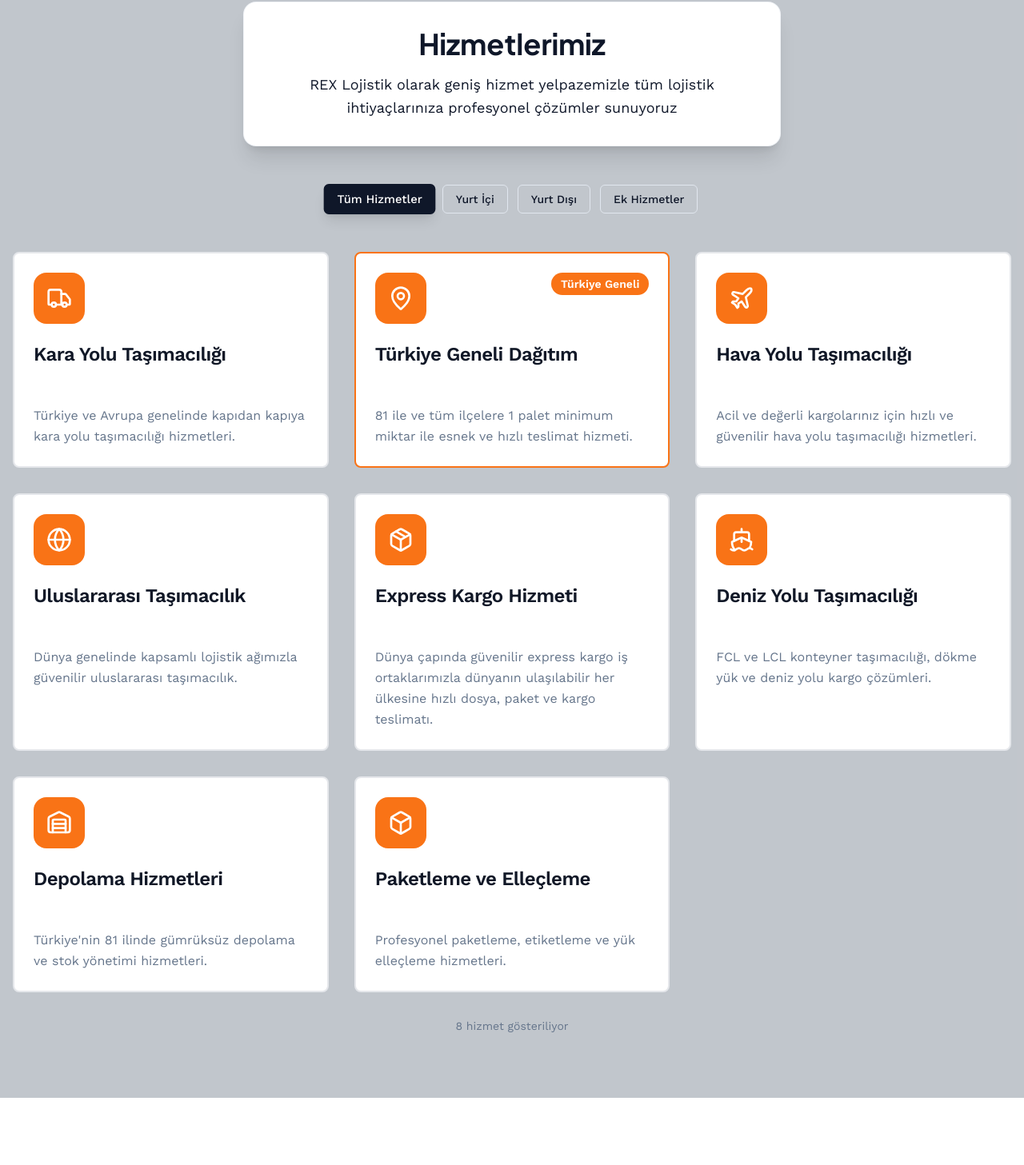
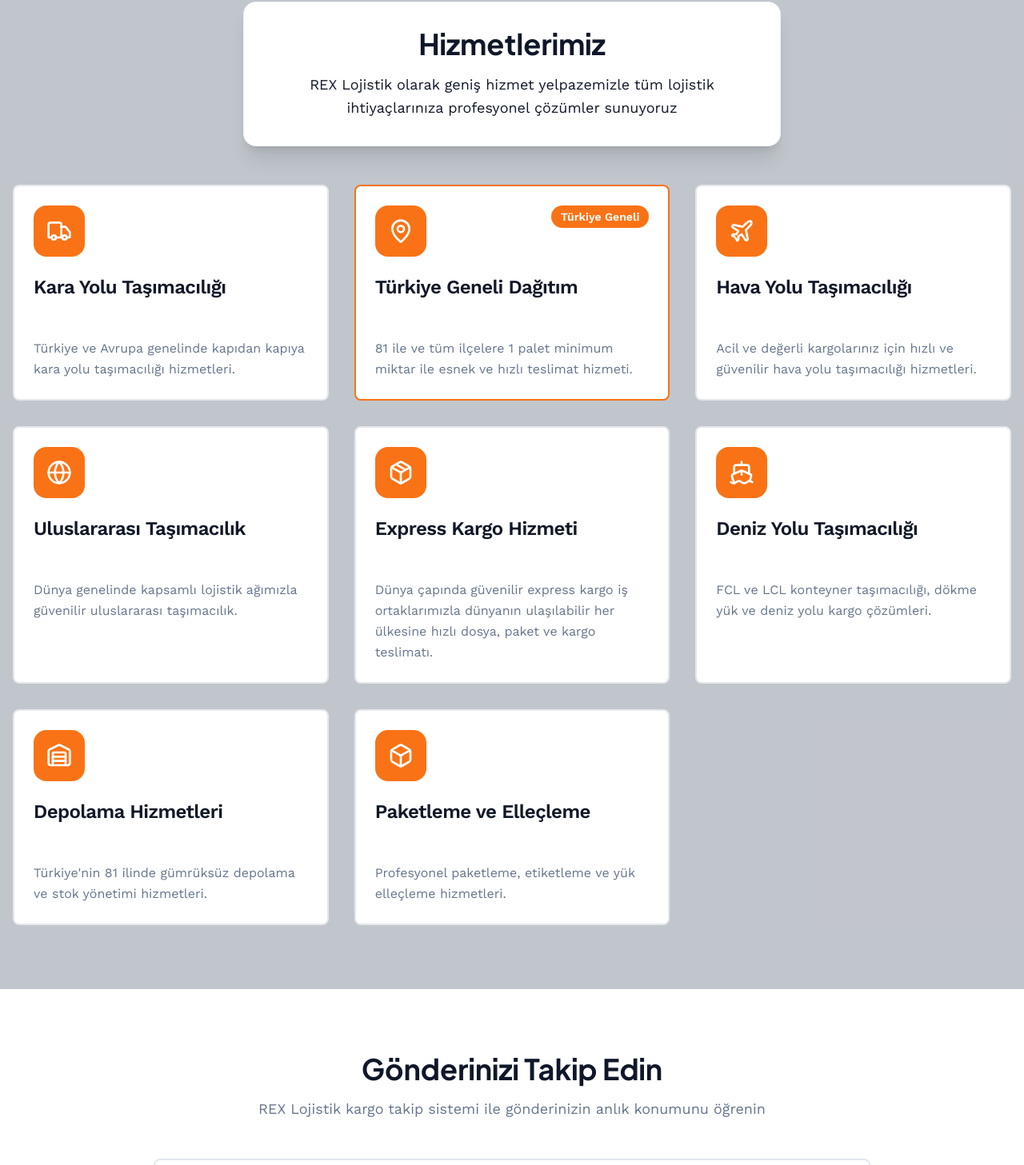
Before and after one commit to hakankesikler/sg-858f4a06-cef2-4736-8b39-c7b4ea443985-1773598027, a Next.js app: page / in a window 1280 px wide. Shown: the part 875-2332 px from the top of the page at 80% size. Built offline with nearby package versions, Linux system fonts and the light colour scheme.

Commit message:
style(services): Remove filter buttons for cleaner look

```diff
--- a/src/components/Services.tsx
+++ b/src/components/Services.tsx
@@ -1,19 +1,14 @@
 "use client";
 
-import { useState } from "react";
 import { Plane, Ship, Truck, Warehouse, Globe, Box, MapPin, Package } from "lucide-react";
 import { Card, CardContent, CardHeader, CardTitle } from "@/components/ui/card";
-import { Button } from "@/components/ui/button";
 import { cn } from "@/lib/utils";
-
-type ServiceCategory = "all" | "domestic" | "international" | "additional";
 
 interface Service {
   icon: typeof Truck;
   title: string;
   description: string;
   featured?: boolean;
-  category: ServiceCategory;
   badge?: string;
 }
 
@@ -22,7 +17,6 @@
     icon: Truck,
     title: "Kara Yolu Taşımacılığı",
     description: "Türkiye ve Avrupa genelinde kapıdan kapıya kara yolu taşımacılığı hizmetleri.",
-    category: "domestic",
   },
   {
     icon: MapPin,
@@ -30,60 +24,40 @@
     description: "81 ile ve tüm ilçelere 1 palet minimum miktar ile esnek ve hızlı teslimat hizmeti.",
     featured: true,
     badge: "Türkiye Geneli",
-    category: "domestic",
   },
   {
     icon: Plane,
     title: "Hava Yolu Taşımacılığı",
     description: "Acil ve değerli kargolarınız için hızlı ve güvenilir hava yolu taşımacılığı hizmetleri.",
-    category: "international",
   },
   {
     icon: Globe,
     title: "Uluslararası Taşımacılık",
     description: "Dünya genelinde kapsamlı lojistik ağımızla güvenilir uluslararası taşımacılık.",
-    category: "international",
   },
   {
     icon: Package,
     title: "Express Kargo Hizmeti",
     description: "Dünya çapında güvenilir express kargo iş ortaklarımızla dünyanın ulaşılabilir her ülkesine hızlı dosya, paket ve kargo teslimatı.",
-    category: "international",
   },
   {
     icon: Ship,
     title: "Deniz Yolu Taşımacılığı",
     description: "FCL ve LCL konteyner taşımacılığı, dökme yük ve deniz yolu kargo çözümleri.",
-    category: "international",
   },
   {
     icon: Warehouse,
     title: "Depolama Hizmetleri",
     description: "Türkiye'nin 81 ilinde gümrüksüz depolama ve stok yönetimi hizmetleri.",
-    category: "domestic",
   },
   {
     icon: Box,
     title: "Paketleme ve Elleçleme",
     description: "Profesyonel paketleme, etiketleme ve yük elleçleme hizmetleri.",
-    category: "additional",
   },
 ];
 
-const categories = [
-  { id: "all" as ServiceCategory, label: "Tüm Hizmetler" },
-  { id: "domestic" as ServiceCategory, label: "Yurt İçi" },
-  { id: "international" as ServiceCategory, label: "Yurt Dışı" },
-  { id: "additional" as ServiceCategory, label: "Ek Hizmetler" },
-];
-
 export function Services() {
-  const [activeCategory, setActiveCategory] = useState<ServiceCategory>("all");
-
-  const filteredServices = activeCategory === "all"
-    ? services
-    : services.filter(service => service.category === activeCategory);
-
   return (
     <section id="hizmetler" className="py-20 bg-secondary/30">
       <div className="container mx-auto px-4">
@@ -94,24 +68,6 @@
           <p className="text-foreground text-lg leading-relaxed">
             REX Lojistik olarak geniş hizmet yelpazemizle tüm lojistik ihtiyaçlarınıza profesyonel çözümler sunuyoruz
           </p>
-        </div>
-
-        {/* Category Filter Buttons */}
-        <div className="flex flex-wrap justify-center gap-3 mb-12">
-          {categories.map((category) => (
-            <Button
-              key={category.id}
-              variant={activeCategory === category.id ? "default" : "outline"}
-              onClick={() => setActiveCategory(category.id)}
-              className={`transition-all duration-300 ${
-                activeCategory === category.id
-                  ? "shadow-lg scale-105"
-                  : "hover:scale-105"
-              }`}
-            >
-              {category.label}
-            </Button>
-          ))}
         </div>
 
         {/* Services Grid */}
@@ -149,14 +105,6 @@
             </Card>
           ))}
         </div>
-
-        {/* Service Count Info */}
-        <div className="text-center mt-8">
-          <p className="text-muted-foreground text-sm">
-            {filteredServices.length} hizmet gösteriliyor
-            {activeCategory !== "all" && ` (${categories.find(c => c.id === activeCategory)?.label})`}
-          </p>
-        </div>
       </div>
     </section>
   );
```
